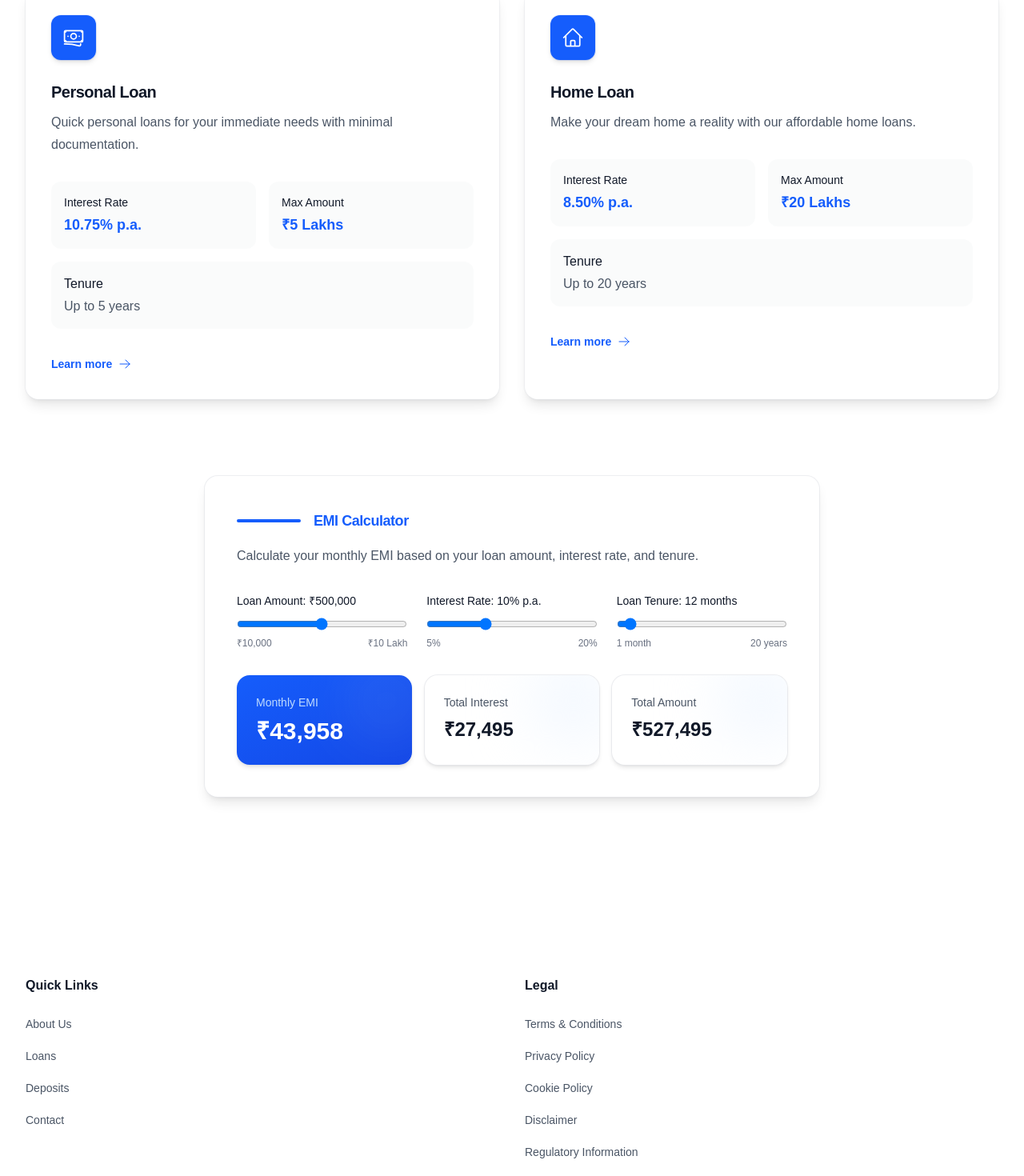
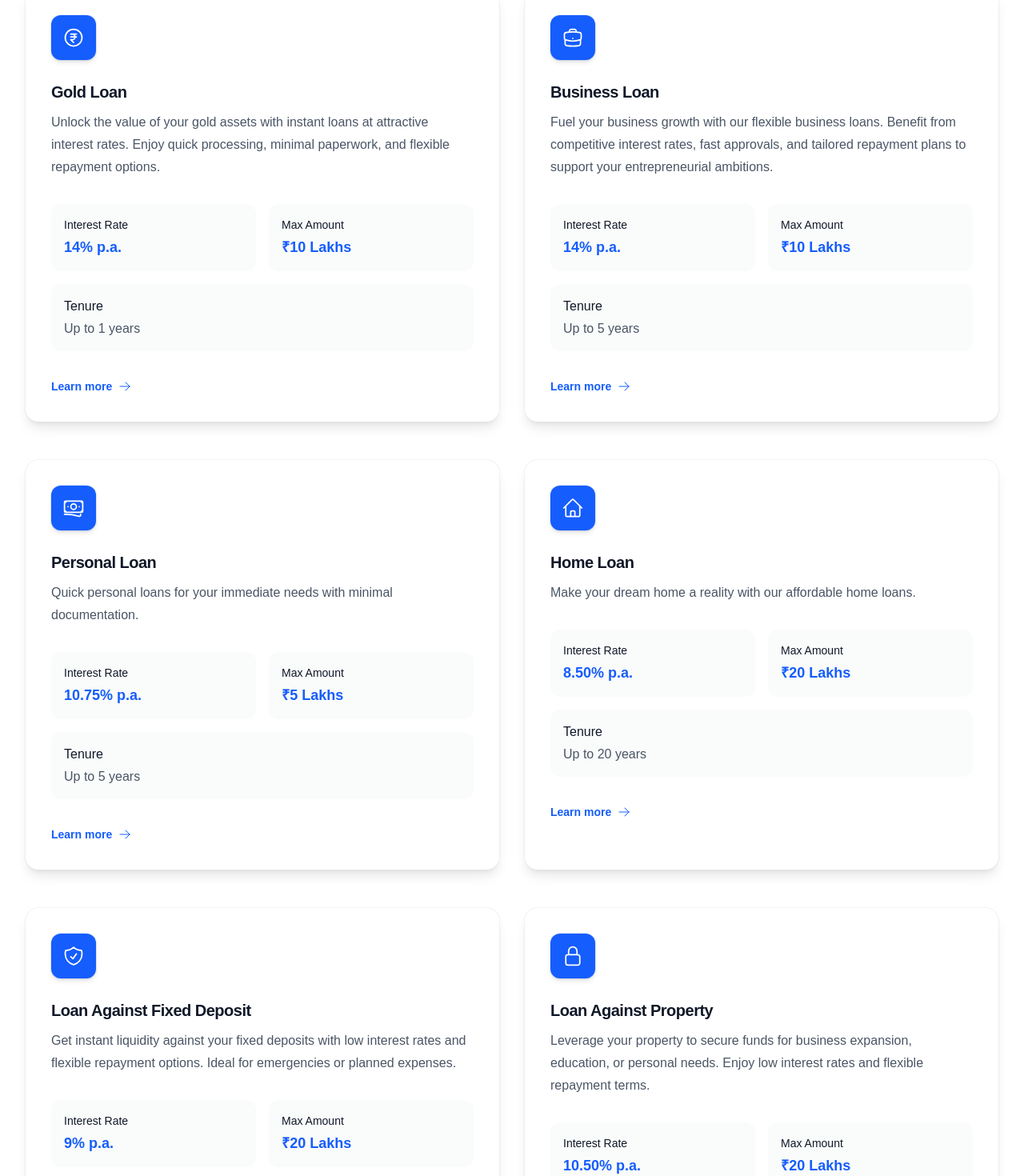
Before and after one commit to arfatbk/urban, a Next.js app: page /loans in a window 1280 px wide. Shown: the part 1097-2567 px from the top of the page at 80% size. Built offline with nearby package versions, Linux system fonts and the light colour scheme.

Commit message:
Add more loan types

```diff
--- a/src/app/loans/page.tsx
+++ b/src/app/loans/page.tsx
@@ -1,11 +1,35 @@
 import {
   HomeIcon,
   BanknotesIcon,
+  CurrencyRupeeIcon,
+  BriefcaseIcon,
+  ShieldCheckIcon,
+  LockClosedIcon,
 } from "@heroicons/react/24/outline";
 import LoanCard from "@/components/loans/LoanCard";
 import EMICalculator from "@/components/loans/EMICalculator";
 
 const loans = [
+  {
+    id: "gold",
+    title: "Gold Loan",
+    description:
+      "Unlock the value of your gold assets with instant loans at attractive interest rates. Enjoy quick processing, minimal paperwork, and flexible repayment options.",
+    interestRate: "14% p.a.",
+    maxAmount: "₹10 Lakhs",
+    tenure: "Up to 1 years",
+    icon: CurrencyRupeeIcon,
+  },
+  {
+    id: "business",
+    title: "Business Loan",
+    description:
+      "Fuel your business growth with our flexible business loans. Benefit from competitive interest rates, fast approvals, and tailored repayment plans to support your entrepreneurial ambitions.",
+    interestRate: "14% p.a.",
+    maxAmount: "₹10 Lakhs",
+    tenure: "Up to 5 years",
+    icon: BriefcaseIcon,
+  },
   {
     id: "personal",
     title: "Personal Loan",
@@ -26,7 +50,26 @@ const loans = [
     tenure: "Up to 20 years",
     icon: HomeIcon,
   },
-
+  {
+    id: "loan_against_fd",
+    title: "Loan Against Fixed Deposit",
+    description:
+      "Get instant liquidity against your fixed deposits with low interest rates and flexible repayment options. Ideal for emergencies or planned expenses.",
+    interestRate: "9% p.a.",
+    maxAmount: "₹20 Lakhs",
+    tenure: "Depending upon FD tenure",
+    icon: ShieldCheckIcon,
+  },
+  {
+    id: "loan_against_property",
+    title: "Loan Against Property",
+    description:
+      "Leverage your property to secure funds for business expansion, education, or personal needs. Enjoy low interest rates and flexible repayment terms.",
+    interestRate: "10.50% p.a.",
+    maxAmount: "₹20 Lakhs",
+    tenure: "Up to 5 years",
+    icon: LockClosedIcon,
+  },
 ];
 
 export default function Loans() {
```
